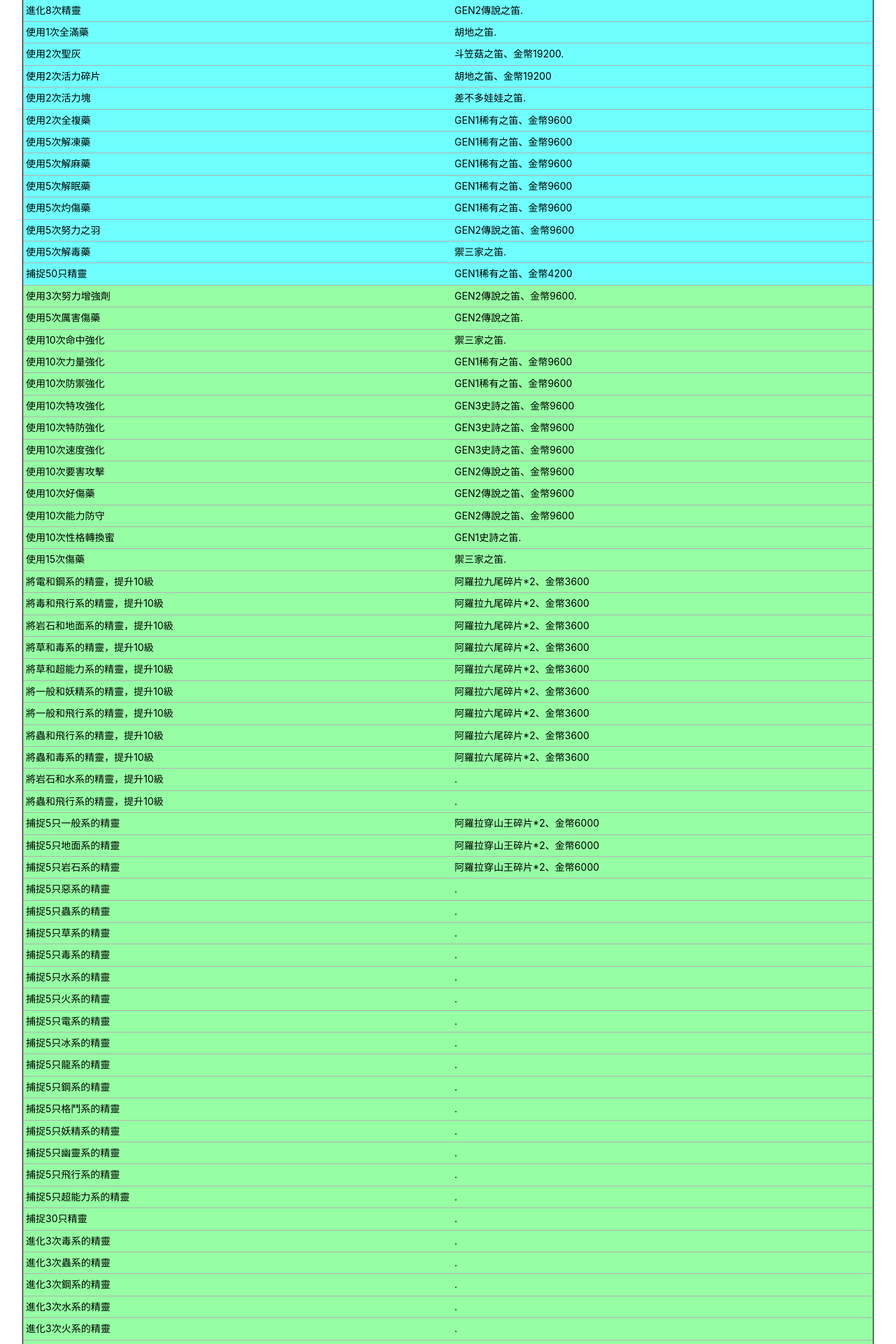
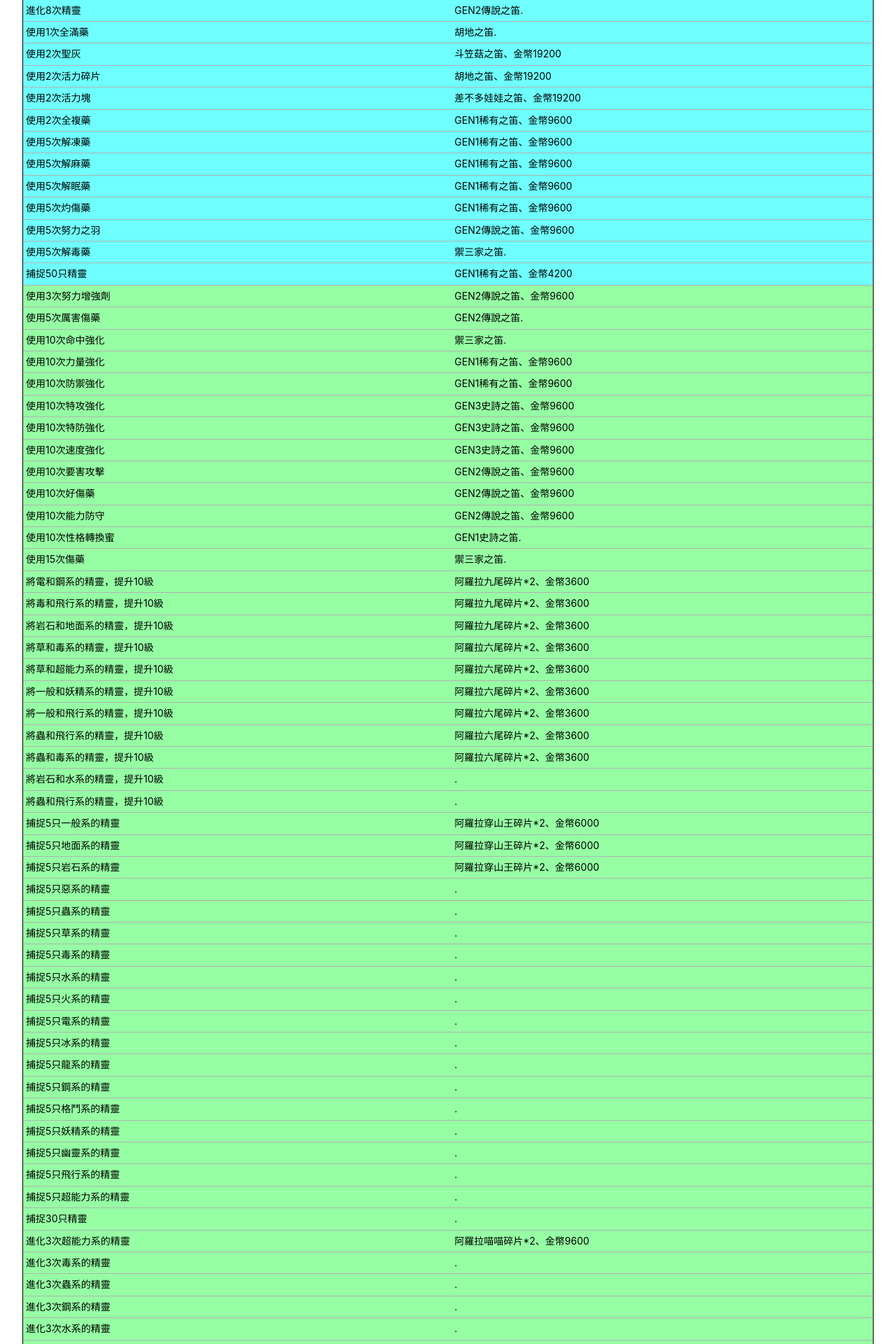
Before and after one commit to tom00502/pokemon-adventurer, a Vue app: page /fieldwork in a window 1280 px wide. Shown: the part 2000-3920 px from the top of the page at 70% size. Built offline with nearby package versions, Linux system fonts and the light colour scheme; no server answers.

Commit message:
update data

```diff
--- a/src/views/fieldwork.vue
+++ b/src/views/fieldwork.vue
@@ -262,7 +262,6 @@ const table = [
         work: '擊敗8次道館館主',
         award: ['GEN3史詩之笛', '金幣3600'],
         level: 'rare',
-        checkAward: false,
     },
     {
         work: '進化5次精靈',
@@ -285,7 +284,6 @@ const table = [
         work: '使用2次聖灰',
         award: ['斗笠菇之笛', '金幣19200'],
         level: 'rare',
-        checkAward: false,
     },
     {
         work: '使用2次活力碎片',
@@ -294,9 +292,8 @@ const table = [
     },
     {
         work: '使用2次活力塊',
-        award: ['差不多娃娃之笛'],
+        award: ['差不多娃娃之笛', '金幣19200'],
         level: 'rare',
-        checkAward: false,
     },
     {
         work: '使用2次全複藥',
@@ -343,7 +340,6 @@ const table = [
         work: '使用3次努力增強劑',
         award: ['GEN2傳說之笛', '金幣9600'],
         level: 'great',
-        checkAward: false,
     },
     {
         work: '使用5次厲害傷藥',
@@ -522,6 +518,11 @@ const table = [
         checkAward: false,
     },
     { work: '捕捉30只精靈', award: [], level: 'great', checkAward: false },
+    {
+        work: '進化3次超能力系的精靈',
+        award: ['阿羅拉喵喵碎片*2', '金幣9600'],
+        level: 'great',
+    },
     { work: '進化3次毒系的精靈', award: [], level: 'great', checkAward: false },
     { work: '進化3次蟲系的精靈', award: [], level: 'great', checkAward: false },
     { work: '進化3次鋼系的精靈', award: [], level: 'great', checkAward: false },
@@ -570,12 +571,6 @@ const table = [
     },
     {
         work: '進化3次地面系的精靈',
-        award: [],
-        level: 'great',
-        checkAward: false,
-    },
-    {
-        work: '進化3次超能力系的精靈',
         award: [],
         level: 'great',
         checkAward: false,
```
